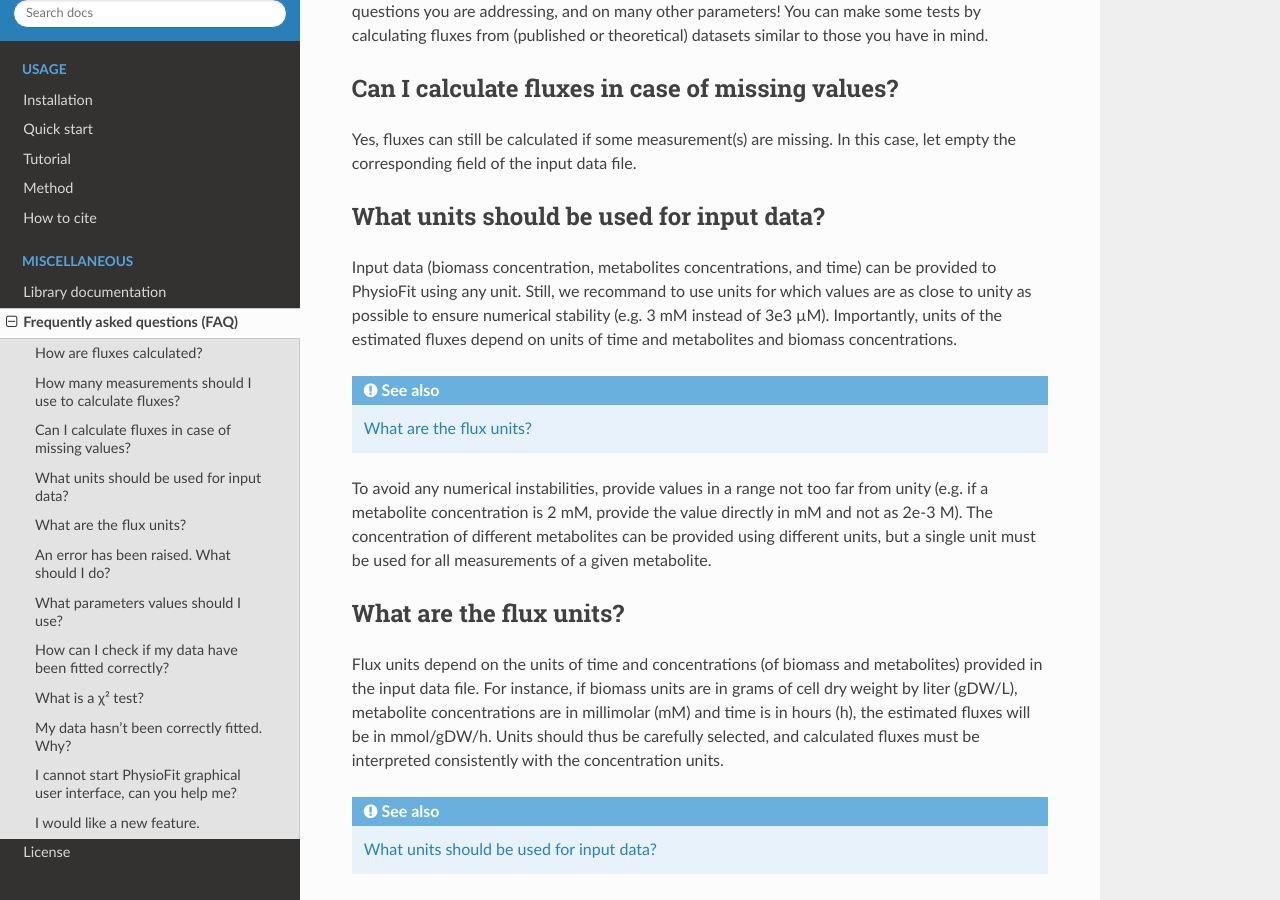
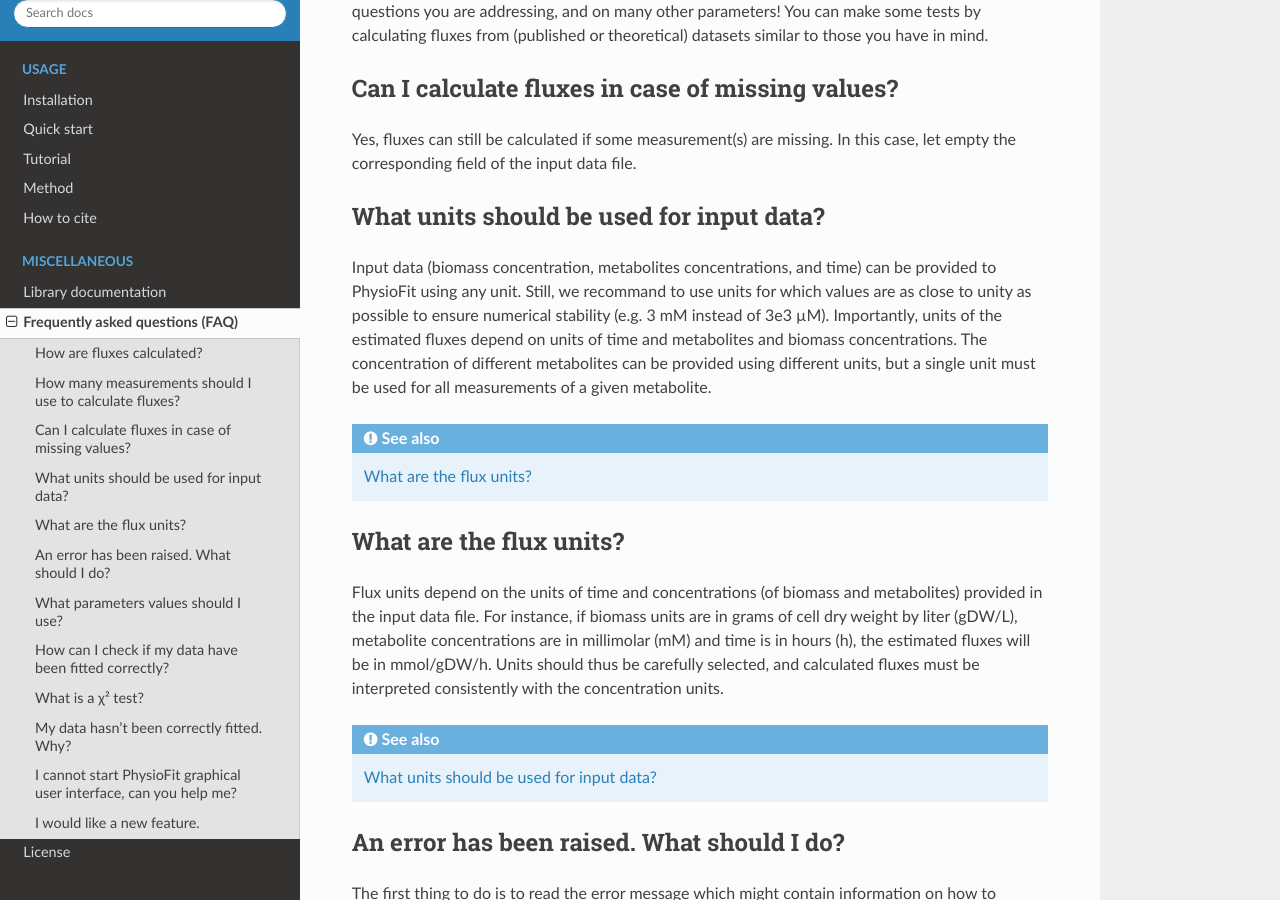
Before and after one commit to MetaSys-LISBP/PhysioFit, a Sphinx documentation site: the page built from docs/faq.rst, in a window 1280 px wide and 900 px high, scrolled down 488 px. Built offline with Sphinx 7.4.7 and the Read the Docs theme 2.0.0, drawn with Linux system fonts in a browser that asks for light colours.

Commit message:
update doc

```diff
--- a/docs/faq.rst
+++ b/docs/faq.rst
@@ -24,13 +24,10 @@ What units should be used for input data?
 ------------------------------
 
 Input data (biomass concentration, metabolites concentrations, and time) can be provided to PhysioFit using any unit. Still, we recommand to use units for which values are as close to unity as
-possible to ensure numerical stability (e.g. 3 mM instead of 3e3 µM). Importantly, units of the estimated fluxes depend on units of time and metabolites and biomass concentrations.
+possible to ensure numerical stability (e.g. 3 mM instead of 3e3 µM). Importantly, units of the estimated fluxes depend on units of time and metabolites and biomass concentrations. The concentration of different metabolites can
+be provided using different units, but a single unit must be used for all measurements of a given metabolite.
 
 .. seealso:: :ref:`flux units`
-
-To avoid any numerical instabilities, provide values in a range not too far from unity (e.g. if a metabolite
-concentration is 2 mM, provide the value directly in mM and not as 2e-3 M). The concentration of different metabolites can
-be provided using different units, but a single unit must be used for all measurements of a given metabolite.
 
 ..  _`flux units`:
 
```
